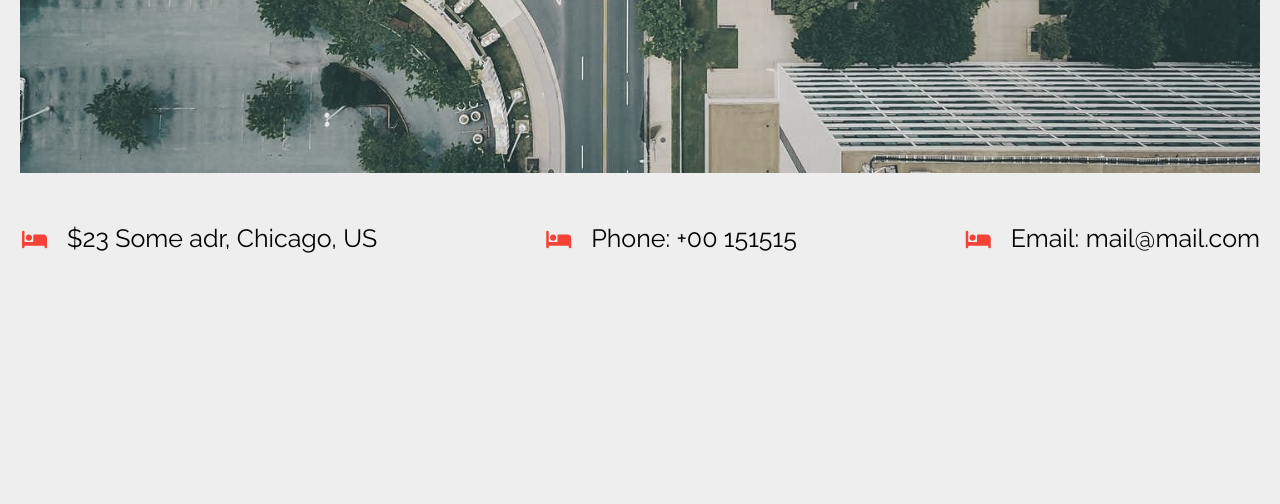
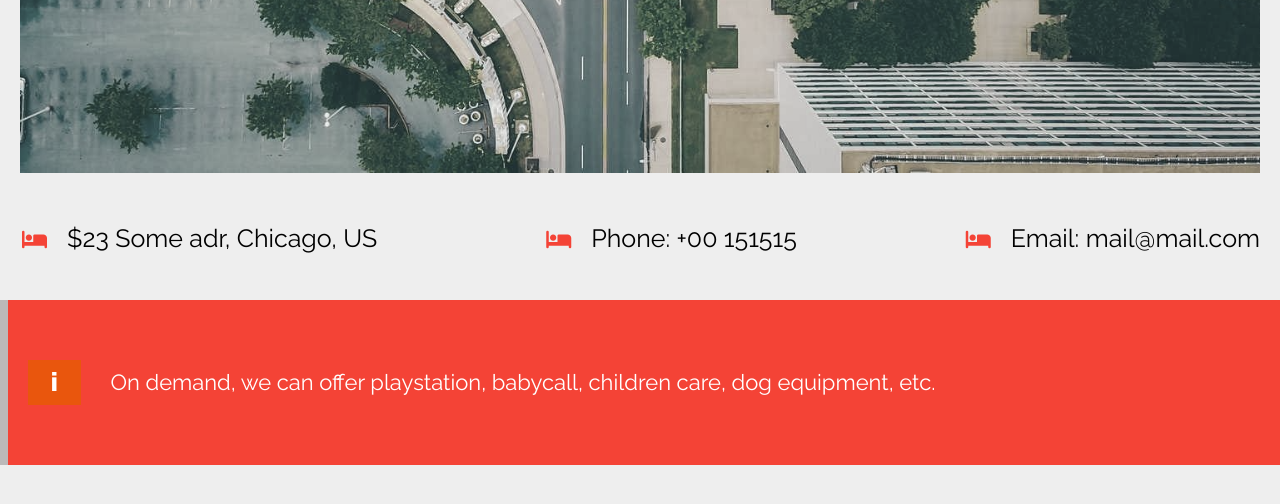
Before and after one commit to HariKrishnan-RS/webpage, a plain HTML site: page index.html in a window 1280 px wide. Shown: the part 2546-3050 px from the top of the page. Drawn offline with Linux system fonts and the light colour scheme.

Commit message:
added-on-demand-div

```diff
--- a/index.html
+++ b/index.html
@@ -164,6 +164,13 @@
         <p><i class="fa-solid fa-bed"></i>Email: mail@mail.com</p>
       </div>
     </article>
+    <div class="on-demand-div">
+      <div class="char-i">i</div>
+      <div class="on-demand-para">
+        On demand, we can offer playstation, babycall, children care, dog
+        equipment, etc.
+      </div>
+    </div>
     <footer></footer>
     <br />
     <br />
--- a/style.css
+++ b/style.css
@@ -336,3 +336,24 @@ article p {
   font-size: 25px;
   margin-top: 25px;
 }
+.on-demand-div {
+  margin-top: 20px;
+  display: flex;
+  background-color: #f44336;
+  padding: 60px 20px;
+  border-left: 8px solid rgb(188, 185, 185);
+  gap: 30px;
+}
+.char-i {
+  font-size: 25px;
+  font-family: Verdana;
+  font-weight: bolder;
+  padding: 8px 22px;
+  color: white;
+  background-color: rgb(233, 86, 13);
+}
+.on-demand-para {
+  align-self: center;
+  font-size: 22px;
+  color: white;
+}
```
